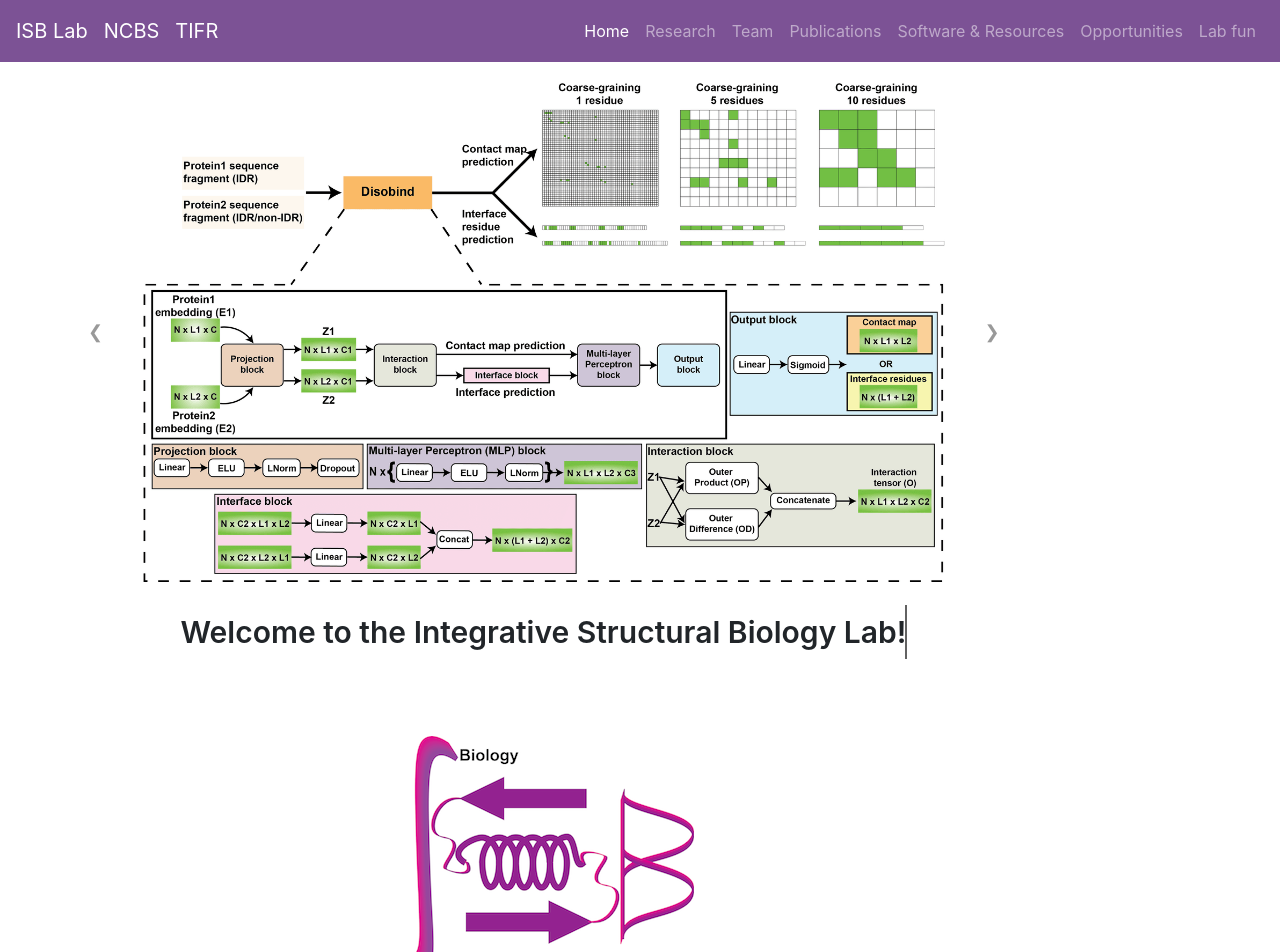
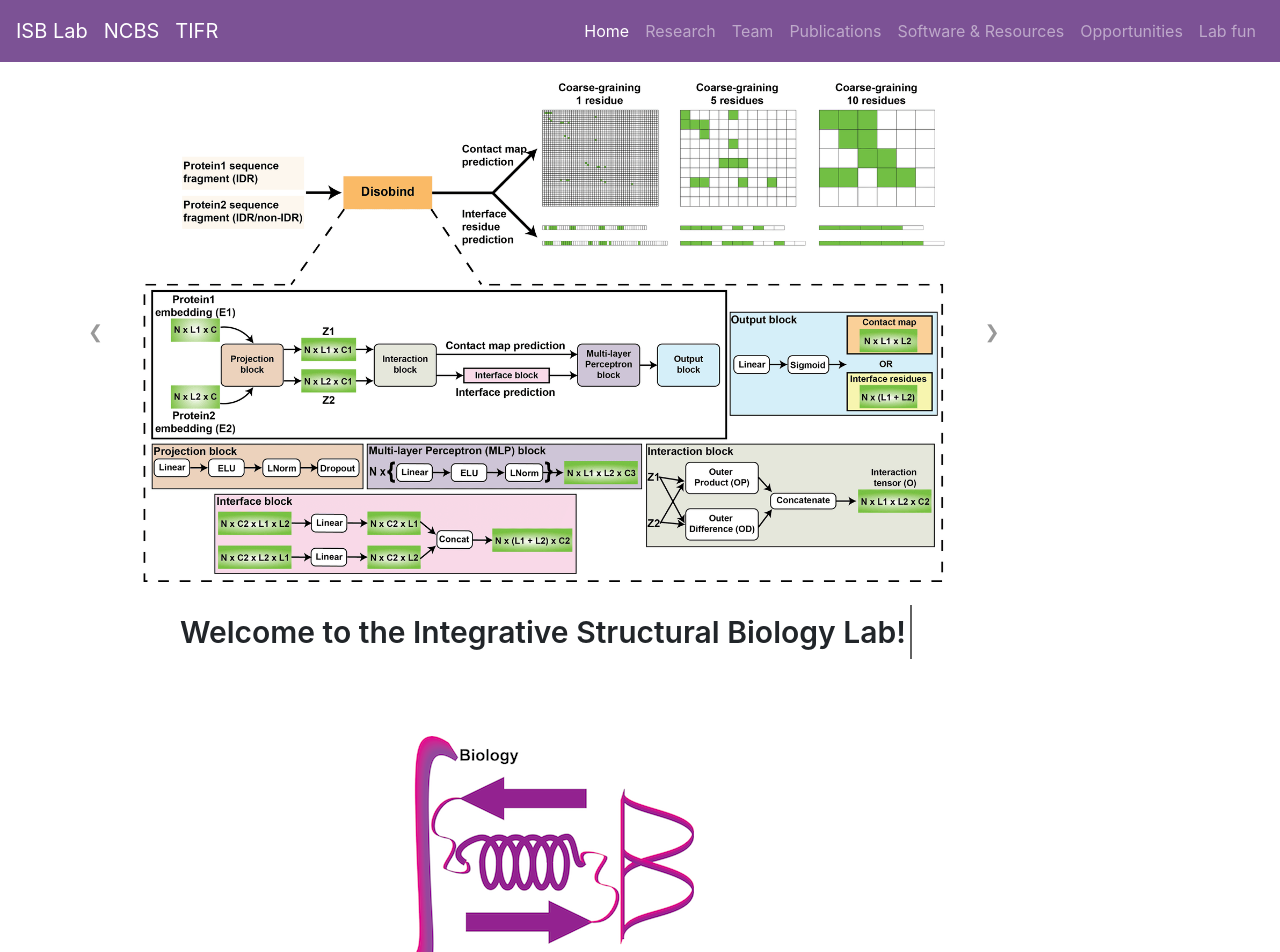
Before and after one commit to isblab/website, a Jekyll site: the page built from index.md, in a window 1280 px wide. Shown: the top 952 px of the page. Built offline with Jekyll 4.4.1, drawn with Linux system fonts in a browser that asks for light colours.

Commit message:
minor changes

```diff
--- a/static/css/custom.css
+++ b/static/css/custom.css
@@ -226,7 +226,7 @@ body {
 }
 @keyframes typewriter {
   from { width: 0; }
-  to { width: 78%; }
+  to { width: 79%; }
 }
 @keyframes blinkingCursor{
   from { border-right-color: rgba(0,0,0,.75); }
```
